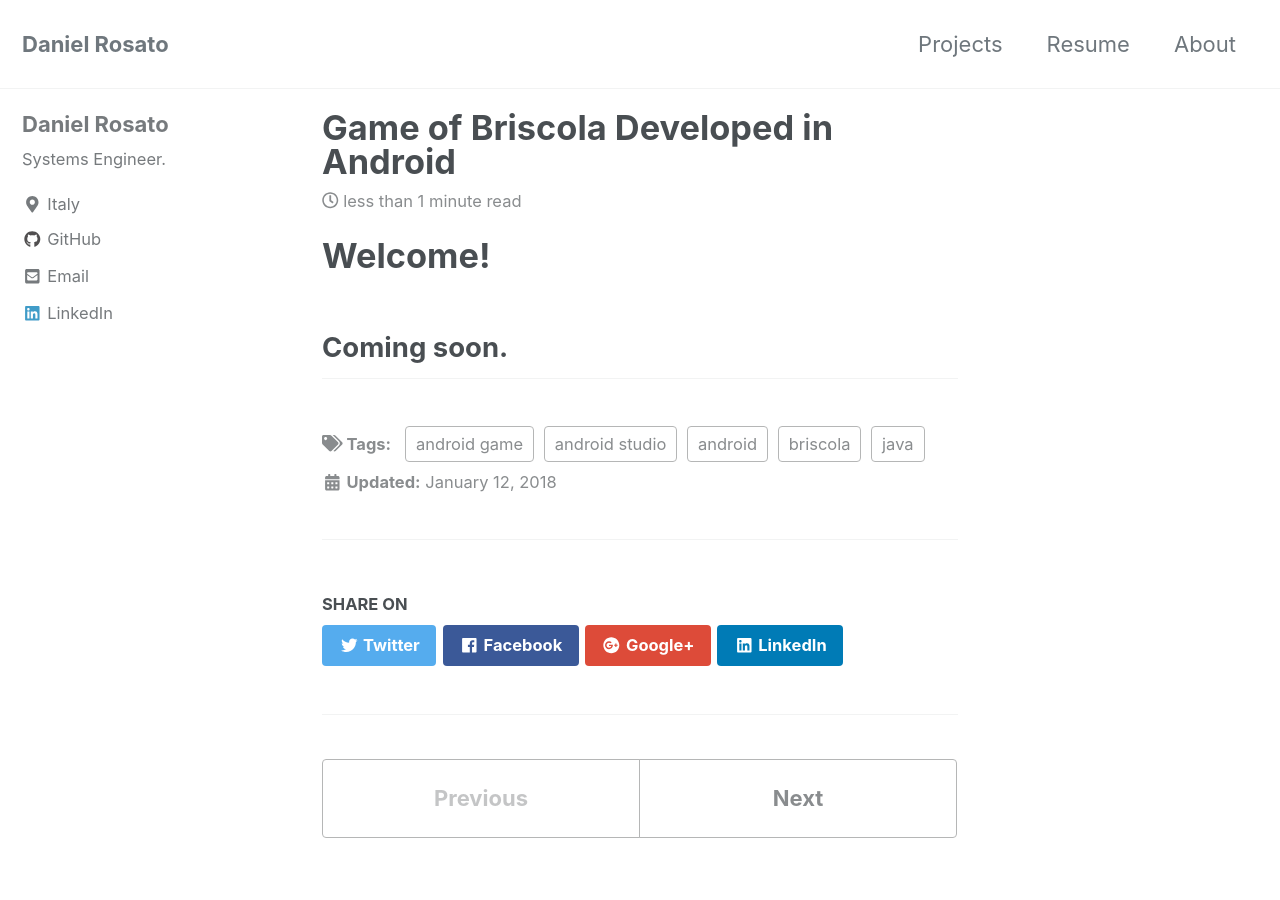
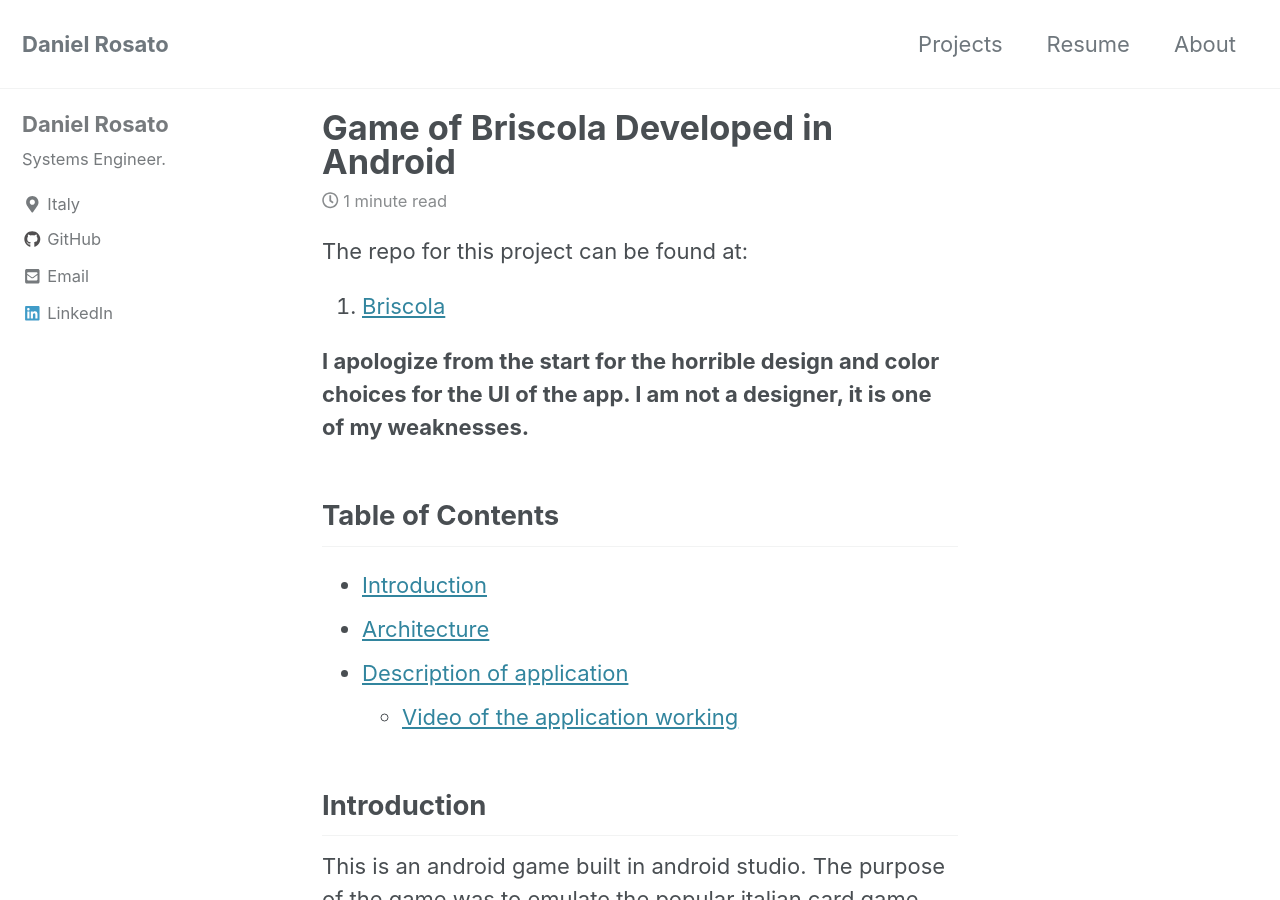
Before and after one commit to danielRM88/danielRM88.github.io, a Jekyll site: the page built from _posts/2018-01-12-briscola.md, in a window 1280 px wide and 900 px high. Built offline with Jekyll 4.4.1, drawn with Linux system fonts in a browser that asks for light colours; cached includes are drawn as plain includes; nearby versions of some CDN libraries; some of the changed text lies outside the part shown.

Commit message:
briscola post

```diff
--- a/_posts/2018-01-12-briscola.md
+++ b/_posts/2018-01-12-briscola.md
@@ -5,6 +5,55 @@
 excerpt: "Android game based on the famous Italian card game."
 ---
 
-# Welcome!
+The repo for this project can be found at:
 
-## Coming soon.
+1. [Briscola](https://github.com/danielRM88/briscola)
+
+**I apologize from the start for the horrible design and color choices for the UI of the app. I am not a designer, it is one of my weaknesses.**
+
+## Table of Contents
+- [Introduction](#introduction)
+- [Architecture](#architecture)
+- [Description of application](#description-of-application)
+    - [Video of the application working](#video-of-the-application-working)
+
+## Introduction
+This is an android game built in android studio. The purpose of the game was to emulate the popular italian card game known as Briscola.
+
+The rules of Briscola can be found [here](https://en.wikipedia.org/wiki/Briscola).
+
+## Architecture
+The application was developed trying to follow MVC standards. Figure 1 shows the folder structure of the project.
+
+<figure>
+  <img src="/images/beacon_signal_distorted_by_seated.png">
+  <figcaption>Figure 1: folder structure of the project</figcaption>
+</figure>
+
+Figure 2 shows an approach on how to implement MVC patterns in an android app.
+
+<figure>
+  <img src="/images/mvc-android.png">
+  <figcaption>Figure 2: mvc with android (taken from Polimi Mobile Applications course)</figcaption>
+</figure>
+
+## Description of the application
+The game not only supports player vs player games, but also AI vs player and AI vs AI as can be seen in Figure 3.
+
+<figure>
+  <img src="/images/game-types-android.png">
+  <figcaption>Figure 3: types of games</figcaption>
+</figure>
+
+The game also supported remote play while the server dedicated to do this was up and running. This feature is no longer available but the classes used to accomplish this are still in the repo within the folder 'services'.
+
+Figure 4 shows the main game screen.
+
+<figure>
+  <img src="/images/briscola-gameplay.png">
+  <figcaption>Figure 4: main game screen</figcaption>
+</figure>
+
+### Video of the application working
+
+The video can be found [here](https://drive.google.com/file/d/1xIEP-4nLARFogCNMDQKSNim5dX__-YCj/view?usp=sharing).
```
Also changed, not shown: _posts/2018-01-12-ecommerce.md (deleted, +0 -10 lines), images/briscola-architecture.png (added), images/briscola-gameplay.png (added), images/game-types-android.png (added), images/mvc-android.png (added).
